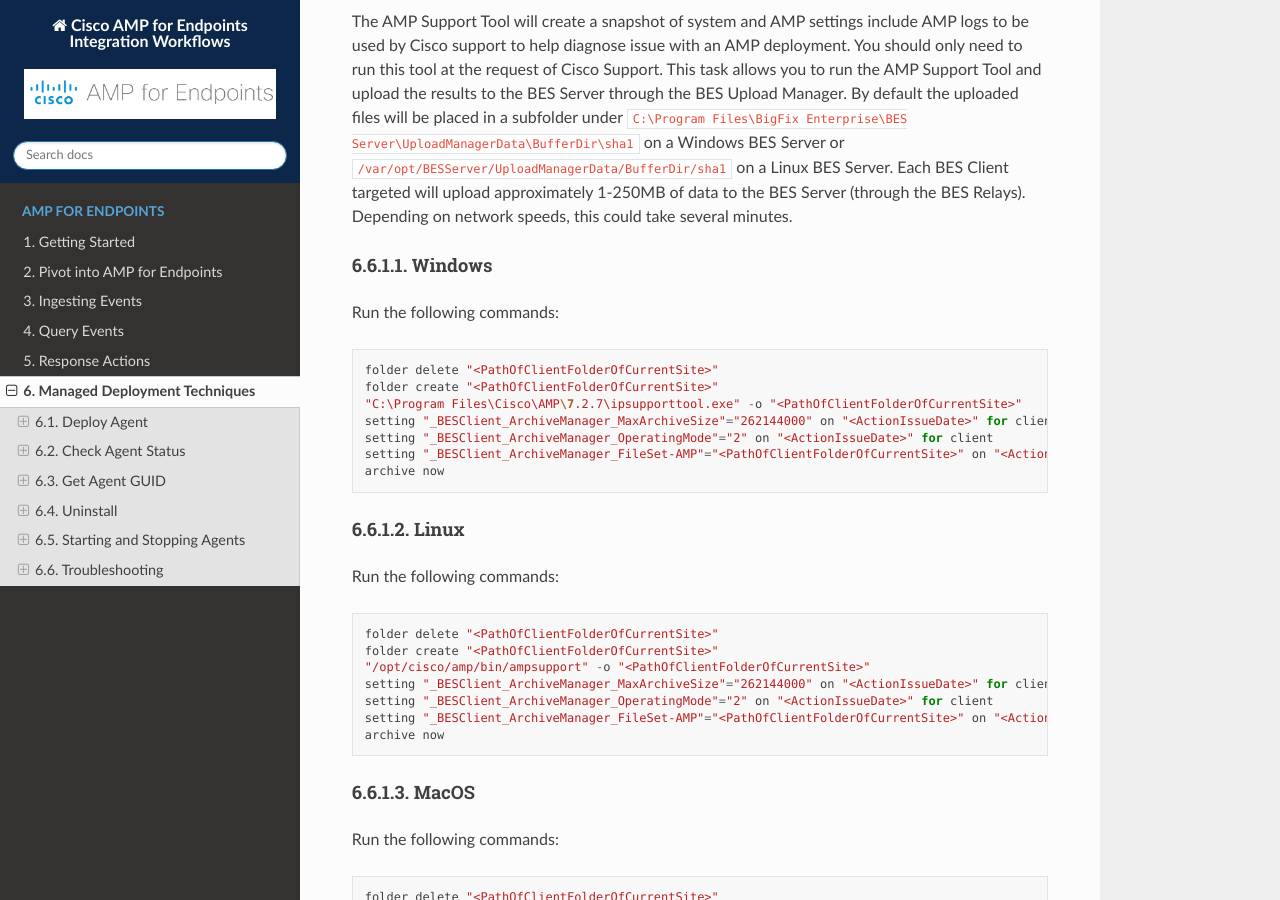
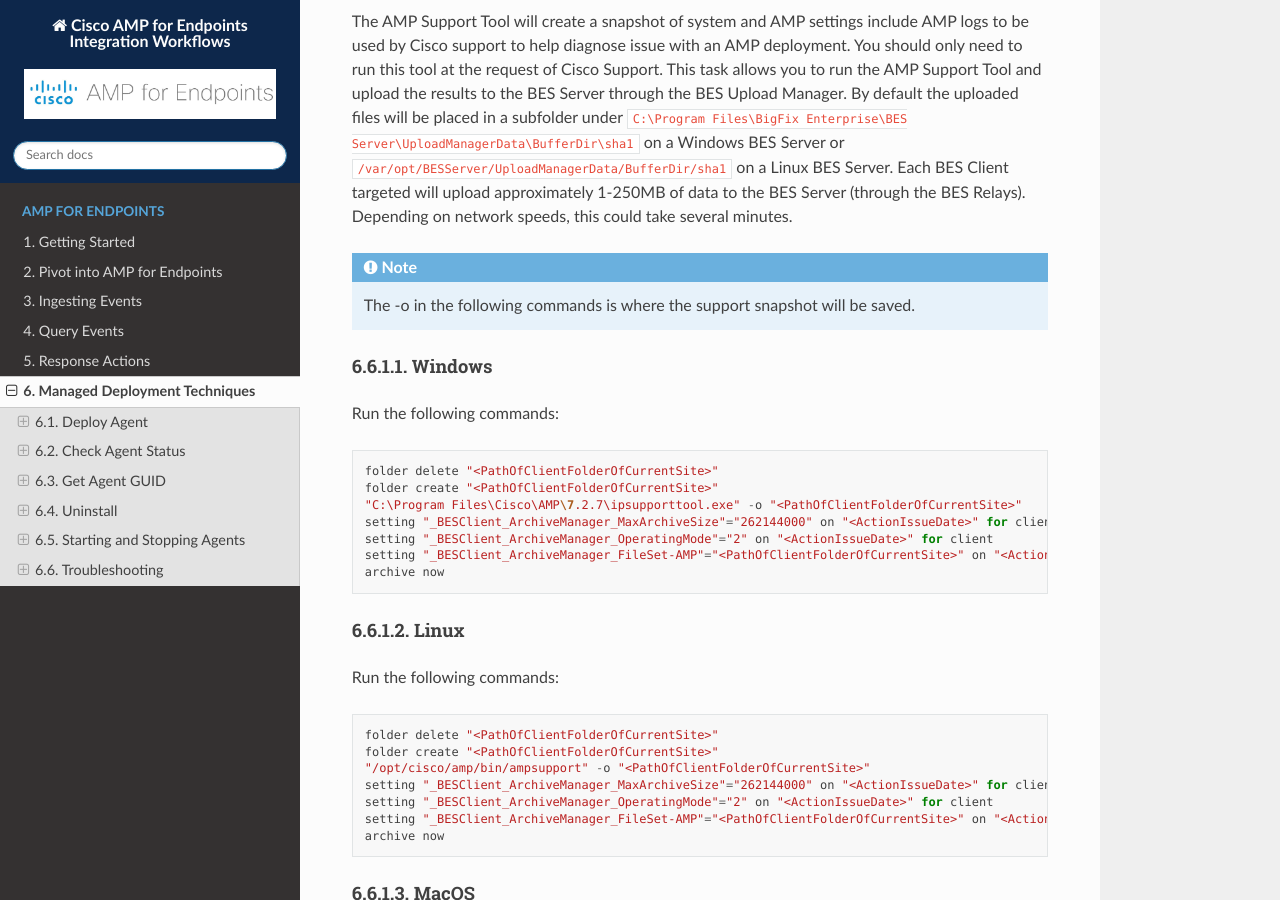
Before and after one commit to CiscoSecurity/amp-00-integration-workflows, a Sphinx documentation site: the page built from docs/source/amp/deployment.rst, in a window 1280 px wide and 900 px high, scrolled down 7731 px. Built offline with Sphinx 7.4.7 and the Read the Docs theme 2.0.0, drawn with Linux system fonts in a browser that asks for light colours.

Commit message:
Fixed a spacing issue and added -o note

```diff
--- a/docs/source/amp/deployment.rst
+++ b/docs/source/amp/deployment.rst
@@ -407,6 +407,10 @@
 approximately 1-250MB of data to the BES Server (through the BES Relays). Depending on network speeds, this could take
 several minutes.
 
+.. NOTE::
+
+    The -o in the following commands is where the support snapshot will be saved.
+
 Windows
 """""""
 
@@ -560,6 +564,6 @@
 
     launchctl unload /Library/LaunchDaemons/com.cisco.amp.daemon.plist
     wait rm -f "/Library/Application Support/Cisco/AMP for Endpoints Connector/cloud_query.cache"
-	wait rm -f "/Library/Application Support/Cisco/AMP for Endpoints Connector/cloud_nfm_query.cache"
-	wait rm -f "/Library/Application Support/Cisco/AMP for Endpoints Connector/events.db"
-	wait launchctl load /Library/LaunchDaemons/com.cisco.amp.daemon.plist
+    wait rm -f "/Library/Application Support/Cisco/AMP for Endpoints Connector/cloud_nfm_query.cache"
+    wait rm -f "/Library/Application Support/Cisco/AMP for Endpoints Connector/events.db"
+    wait launchctl load /Library/LaunchDaemons/com.cisco.amp.daemon.plist
```
